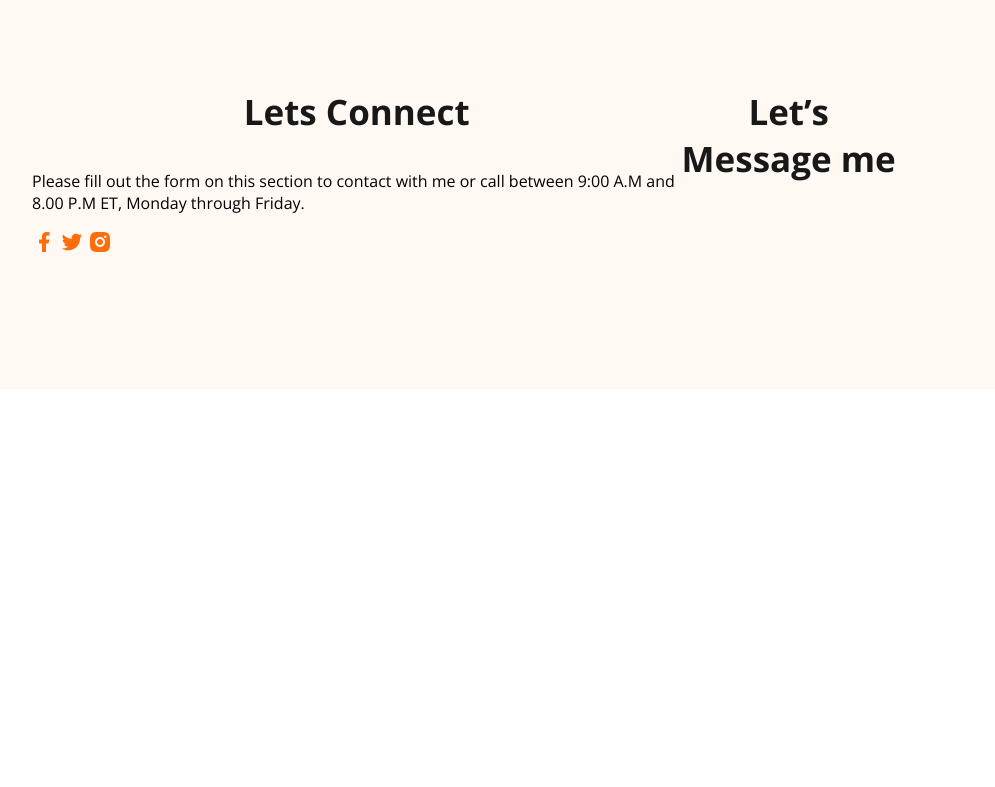
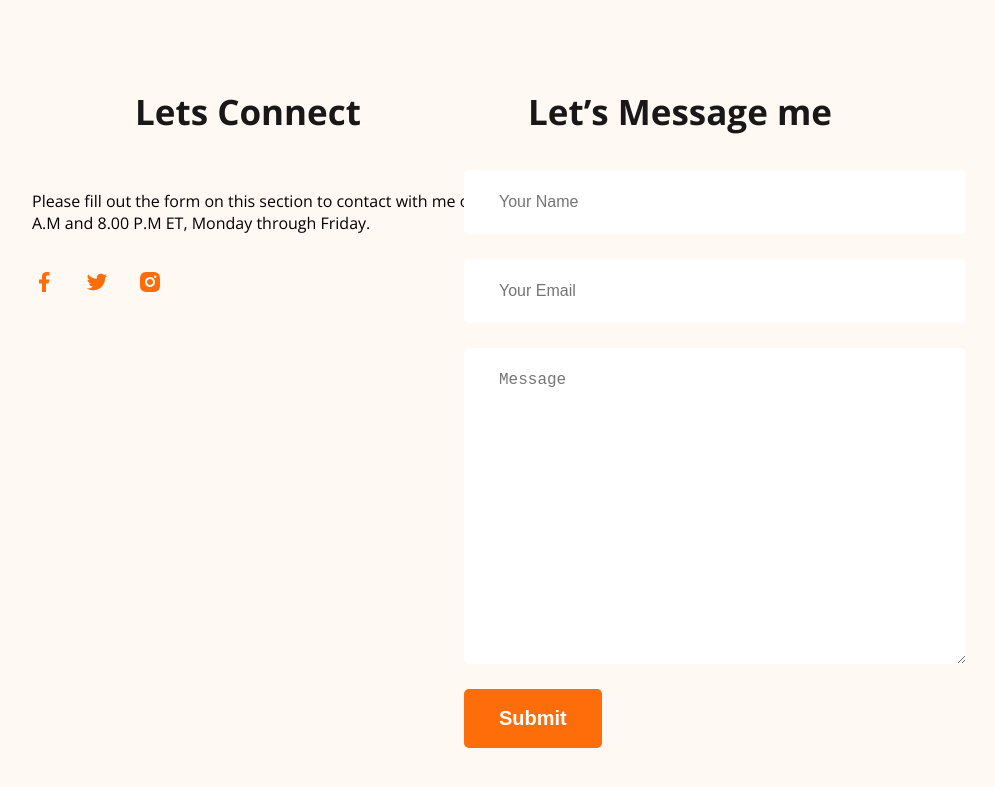
Before and after one commit to Taysir3/developer-portfolio, a plain HTML site: page index.html in a window 1280 px wide. Shown: the part 3859-4646 px from the top of the page, without its empty margins (176-1171 px from the left). Before the commit the page ends 4256 px from the top, so only its background shows below. Drawn offline with nearby package versions, Linux system fonts and the light colour scheme.

Commit message:
final push

```diff
--- a/index.html
+++ b/index.html
@@ -135,10 +135,10 @@
     </main>
     <footer>
         <div class="footer-column">
-            <h3 class="section-title">
+            <h3 class="section-title" style="padding-bottom: 20px;">
                 Lets Connect
             </h3>
-            <p class="section-para">Please fill out the form on this section to contact with me or call between 9:00 A.M and 8.00 P.M ET, Monday through Friday.</p>
+            <p class="section-para" style="padding-bottom: 20px; width: 585px;">Please fill out the form on this section to contact with me or call between 9:00 A.M and 8.00 P.M ET, Monday through Friday.</p>
             <div class="social-links">
                 <a href=""><img src="images/icons/facebook.png" alt=""></a>
                 <a href=""><img src="images/icons/twitter.png" alt=""></a>
@@ -149,6 +149,12 @@
             <h3 class="section-title">
                 Let’s Message me
             </h3>
+            <form class="form-foot">
+                <input type="text" placeholder="Your Name">
+                <input type="email" placeholder="Your Email">
+                <textarea placeholder="Message" rows="10" cols="30"></textarea>
+                <button class="hbtn">Submit</button>
+            </form>
         </div>
     </footer>
 </body>
--- a/styles/index.css
+++ b/styles/index.css
@@ -244,3 +244,25 @@ footer {
     margin-top: 100px;
     padding: 130px 200px;
 }
+
+.footer-column {
+    width: 50%;
+    gap: 100px;
+}
+
+.form-foot input, textarea {
+    display: block;
+    margin-bottom: 25px;
+    padding: 18px 35px;
+    border-radius: 5px;
+    background: #FFF;
+    border: 0px;
+    width: 100%;
+    color: #757575;
+    font-size: 16px;
+    font-weight: 400;
+    line-height: 28px;
+}
+.social-links > a{
+    margin-right: 25px;
+}
```
